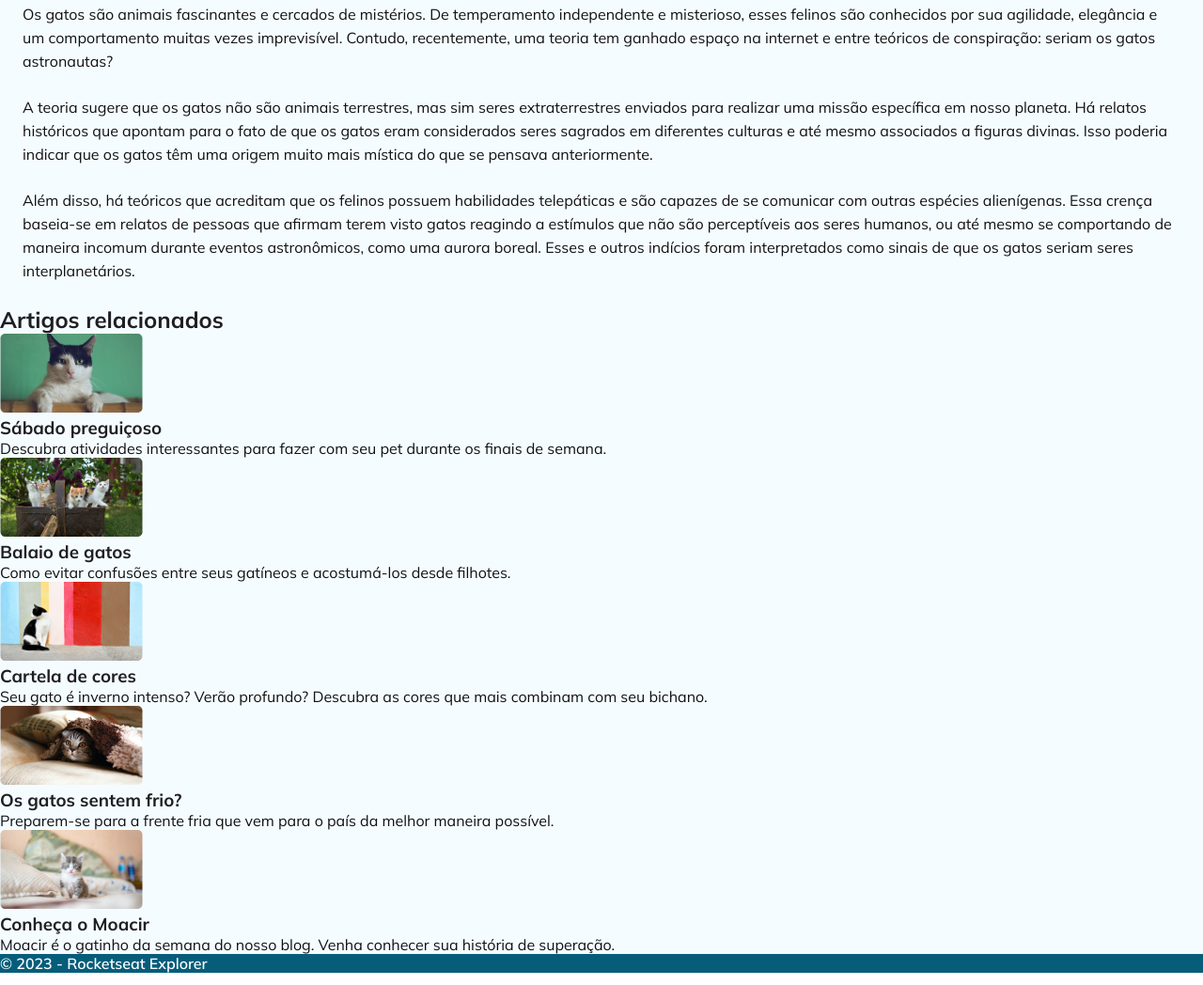
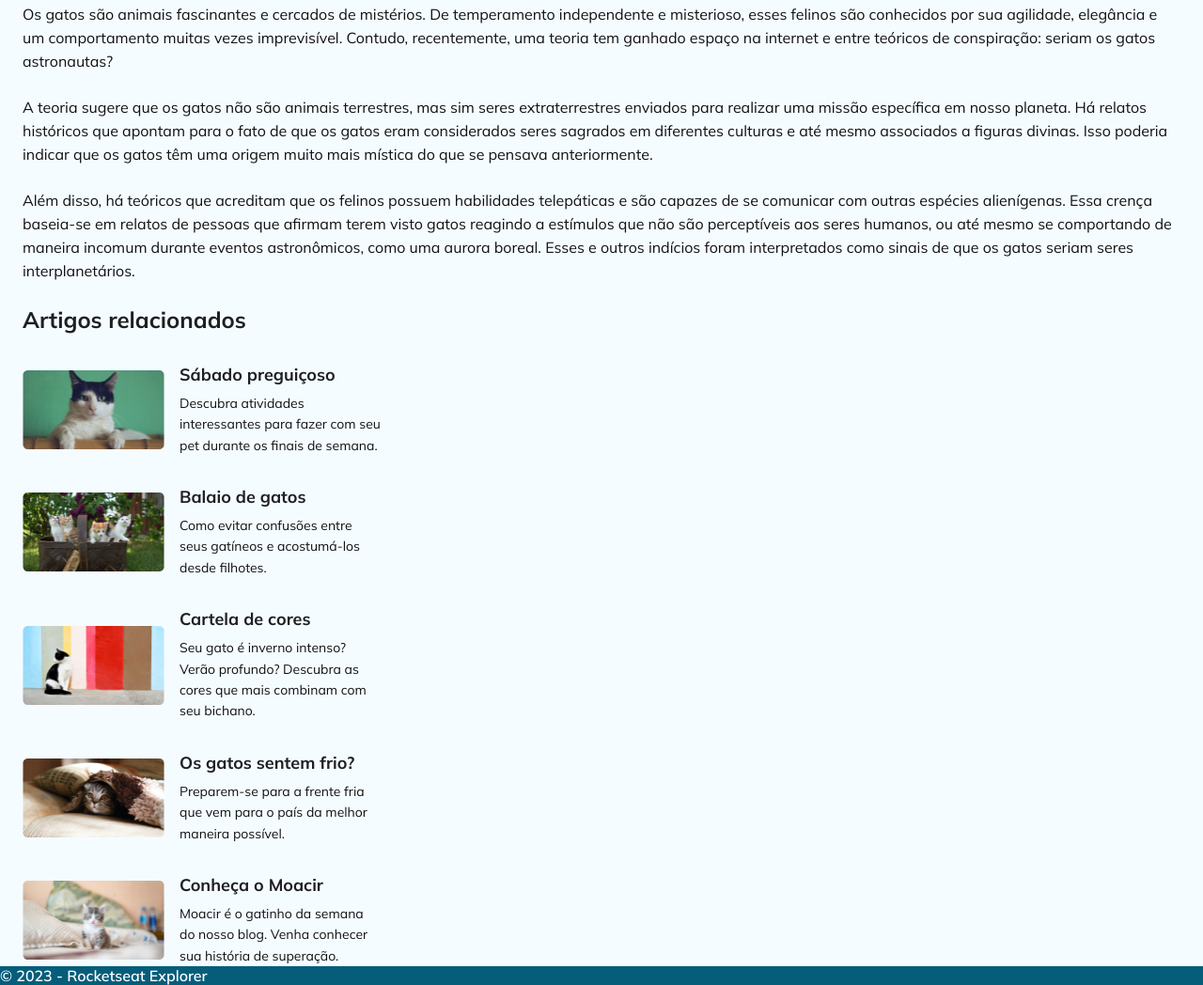
Before and after one commit to gksouza/stage3_blog_gatos, a plain HTML site: page index.html in a window 1280 px wide. Shown: the part 862-1910 px from the top of the page at 94% size. Drawn offline with Linux system fonts and the light colour scheme.

Commit message:
styling sidebar and cards sections

```diff
--- a/style.css
+++ b/style.css
@@ -136,3 +136,42 @@ section p {
   line-height: 2.5rem;
   padding-bottom: 2.4rem;
 }
+
+sidebar {
+  display: flex;
+  flex-direction: column;
+  gap: 3.2rem;
+  margin-inline: 2.4rem;
+}
+
+.card-article {
+  display: flex;
+  gap: 1.6rem;
+  max-width: 38.4rem;
+  align-items: center;
+  justify-content: flex-start;
+}
+
+.card-article img {
+  width: 15.1rem;
+  height: 8.4rem;
+}
+
+.text-wrapper {
+  display: flex;
+  flex-direction: column;
+  gap: .8rem;
+  width: 21.5rem;
+}
+
+.text-wrapper a h3 {
+  color: var(--color-title);
+  font-weight: 700;
+  font-size: 1.8rem;
+}
+
+.text-wrapper p {
+  font-weight: 400;
+  font-size: 1.4rem;
+  line-height: 160%;
+}
```
Also changed, not shown: index.html (+5 -5 lines).
